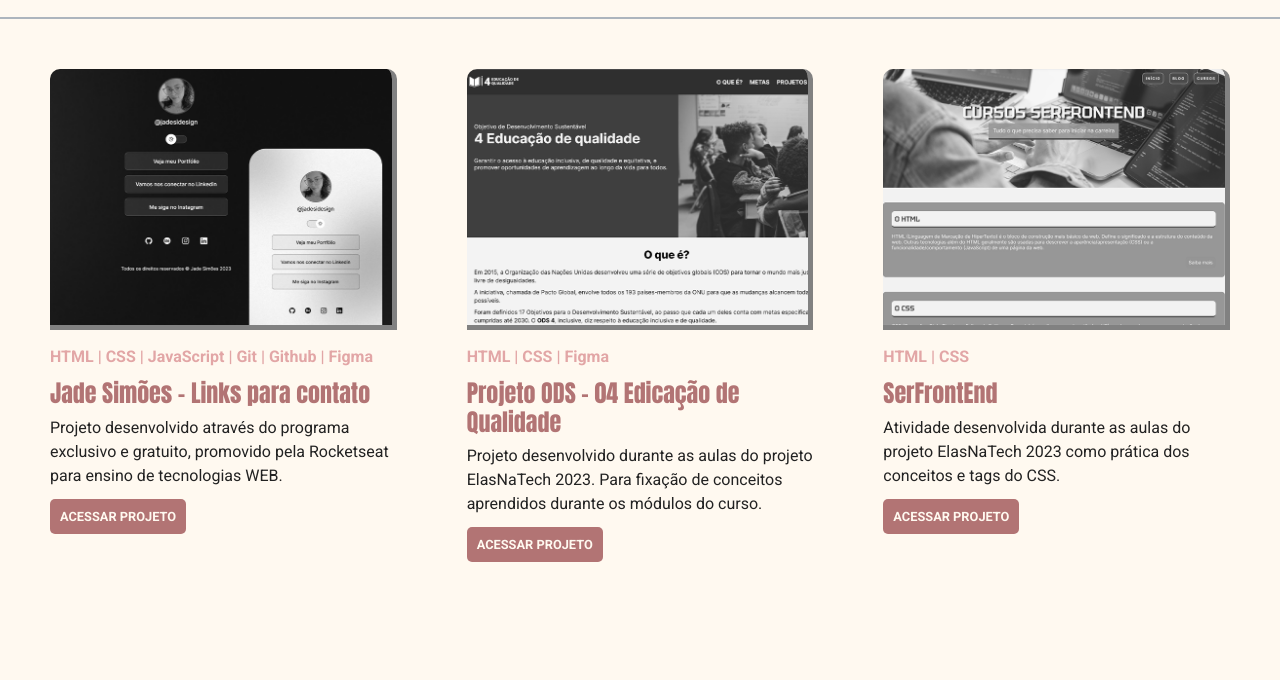
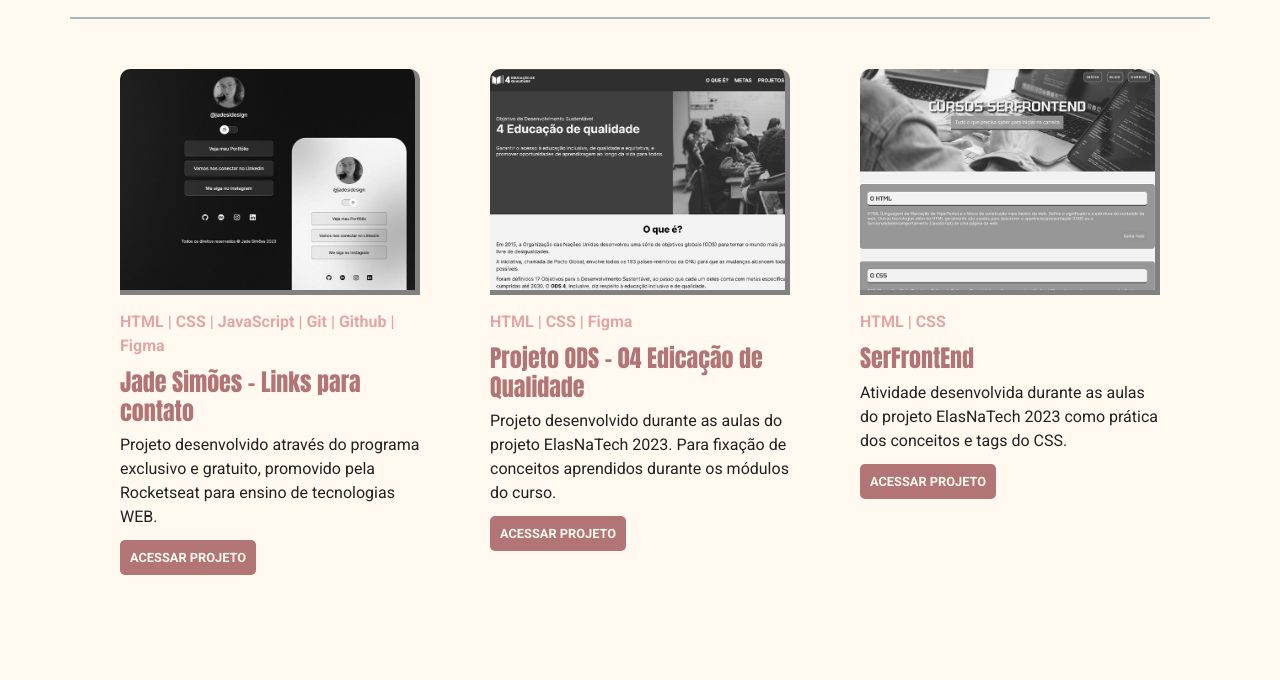
Before and after one commit to jadesi/portfolio-2023, a website: page index.html in a window 1280 px wide. Shown: the part 660-1340 px from the top of the page. Drawn offline with nearby package versions, Linux system fonts and the light colour scheme.

Commit message:
layout adjust

```diff
--- a/index.html
+++ b/index.html
@@ -75,7 +75,7 @@
         </div>
     </section>
 
-    <section class="container-fluid">
+    <section class="container-fluid container">
 
         <div class="projects row">
 
```
